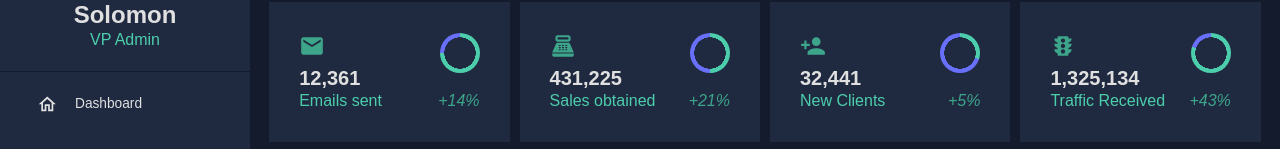
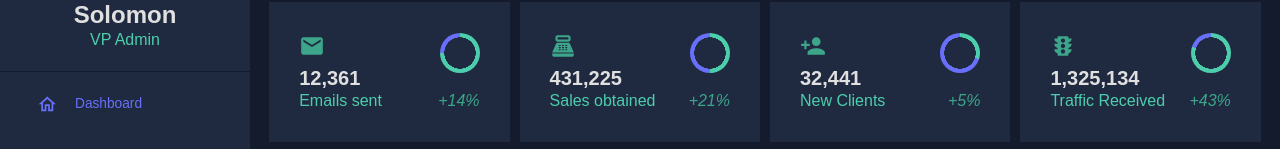
Before and after one commit to Niyojoel/Admin-dashboard, a React (Create React App) app: page / in a window 1280 px wide. Shown: the part 168-317 px from the top of the page. Built offline with nearby package versions, Linux system fonts and the light colour scheme.

Commit message:
initial dashboard active implemented

```diff
--- a/src/components/MenuNav.jsx
+++ b/src/components/MenuNav.jsx
@@ -10,7 +10,7 @@ const MenuNav = ({title, to, icon, selected, setSelected, isCollapsed}) => {
 
   return (
     <MenuItem
-      active = {title == selected }
+      active = {title?.toLowerCase() == selected?.toLowerCase() }
       style={{
         backgroundColor: 'transparent',
         color: colors.grey[100],
--- a/src/scenes/layout/Sidebar.jsx
+++ b/src/scenes/layout/Sidebar.jsx
@@ -34,11 +34,12 @@ const SideBar = () => {
       }
       return;
     }));
-    console.log(lastSelectedTitle);
 
-    selected == "" && setSelected(pathname.trim().length ? lastSelectedTitle : 'dashboard');
-  },[pathname])
+    selected == "" && setSelected(pathname != '/' ? lastSelectedTitle : 'dashboard');
+  },[pathname, selected])
 
+  console.log(selected)
+  console.log(pathname)
   return (
     <Box
       position={isMobileScreen && !isCollapsed ? "absolute" : "sticky"}
```
